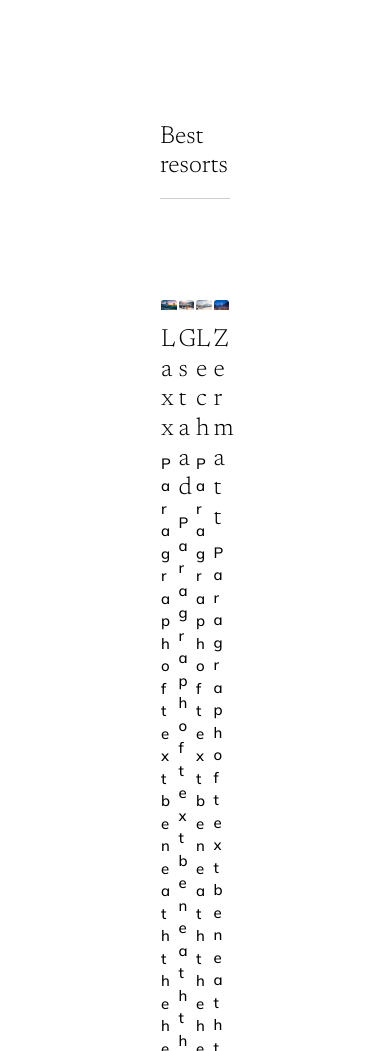
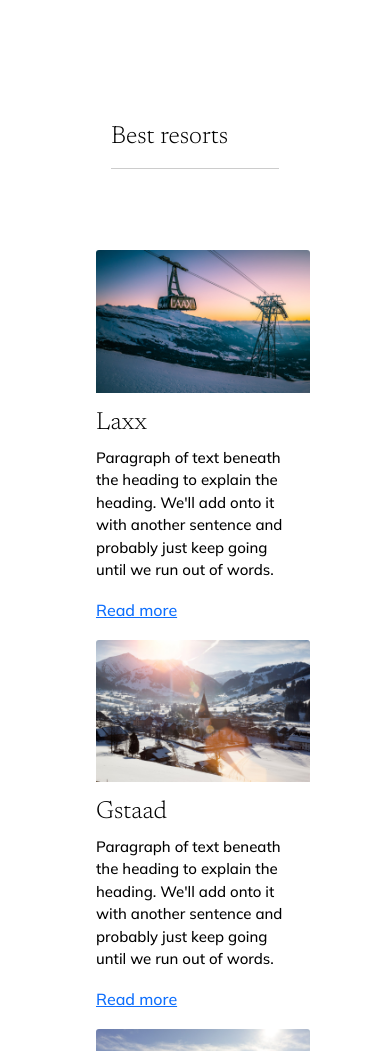
Before and after one commit to xChAmeLIoNz/Website_bootstrap, a website built with webpack: page index.html in a window 390 px wide. Shown: the part 949-2000 px from the top of the page. Built offline with nearby package versions, Linux system fonts and the light colour scheme; files whose address does not match are found by name.

Commit message:
In corso: implementazione cards responsive

```diff
--- a/index.html
+++ b/index.html
@@ -57,11 +57,11 @@
                 </div>
             </div>
           </div>
-          <div class="contenitore-card">
-              <div class="resorts"><h2>Best resorts</h2><hr></div>
-              <div class="contenitore">
-
-                  <div class="card" style="width: 24rem;">
+            <div class="contenitore-card">
+              <div class="resorts mx-4"><h2>Best resorts</h2><hr></div>
+       <!--       <div class="contenitore">            -->
+                <div class="row">
+                  <div class="card mx-2" style="width: 18rem;">
                     <img src="./dist/images/cards/laax.jpg" class="card-img-top" alt="laxx">
                     <div class="card-body">
                       <h2 class="card-title">Laxx</h2>
@@ -69,7 +69,7 @@
                       <a href="#">Read more</a>
                     </div>
                   </div>
-                  <div class="card" style="width: 24rem;">
+                  <div class="card mx-2" style="width: 18rem;">
                     <img src="./dist/images/cards/gstaad.jpg" class="card-img-top" alt="gstaad">
                     <div class="card-body">
                       <h2 class="card-title">Gstaad</h2>
@@ -77,7 +77,7 @@
                       <a href="#">Read more</a>
                     </div>
                   </div>
-                  <div class="card" style="width: 24rem;">
+                  <div class="card mx-2" style="width: 18rem;">
                     <img src="./dist/images/cards/lech.jpg" class="card-img-top" alt="lech">
                     <div class="card-body">
                       <h2 class="card-title">Lech</h2>
@@ -85,7 +85,7 @@
                       <a href="#">Read more</a>
                     </div>
                   </div>
-                  <div class="card" style="width: 24rem;">
+                  <div class="card mx-2" style="width: 18rem;">
                     <img src="./dist/images/cards/zermatt.jpg" class="card-img-top" alt="zermatt">
                     <div class="card-body">
                       <h2 class="card-title">Zermatt</h2>
@@ -94,6 +94,7 @@
                     </div>
                   </div>
               </div>
+          <!--    </div>  -->
           </div>
 
           <footer class="footer">
--- a/src/scss/main.scss
+++ b/src/scss/main.scss
@@ -21,13 +21,14 @@
 //---------------------------------------------
 
 
-
+*{
+    margin: 0;
+    padding: 0;
+    box-sizing: border-box;
+}
 
 
 body {
-    margin: 0;
-    padding: 0;
-    box-sizing: border-box;
     overflow-x: hidden;
 
 }
@@ -86,12 +87,21 @@ div.container{
     padding-bottom: 200px;
     text-align: center;
     color: #fff;
+    text-shadow: 3px 3px 5px #000000;
+
+    h1{
+        text-shadow: 4px 4px 4px #000000;
+    }
+
+    h6{
+        text-shadow: 4px 4px 4px #000000;
+    }
 }
 
 .bottone{
     padding-top: 25px;
 }
-
+/*
 .contenitore{
     display: flex;
     justify-content: space-between;
@@ -99,20 +109,14 @@ div.container{
 
 
 }
+*/
 
-.resorts{
-    padding-top: 120px;
-    //padding-bottom: 20px;
-}
 
-.card-text{
-    font-size: 15px;
 
-}
 
 .contenitore-card{
-    margin-left: 160px;
-    margin-right: 160px;
+    margin-left: 87px;
+    margin-right: 87px;
 }
 
 hr{
@@ -121,7 +125,40 @@ hr{
 
 .card{
     border-color: transparent;
+    width: 20%;
+    transition: 0.3s;
+
 }
+
+.row{
+    display: flex;
+    justify-content: space-around;
+}
+
+.resorts{
+    padding-top: 120px;
+    margin-bottom: 80px;
+    padding-left: -10px;
+}
+
+.card-body{
+    padding-left: 0px;
+    display: block;
+
+}
+
+.card-text{
+    font-size: 15px;
+
+}
+
+
+/*
+.card:hover {
+    transform: scale(1.05);
+    box-shadow: 0 0 40px -10px rgba(0, 0, 0, 0.25);
+}
+*/
 
 .footer{
     background-color: #3a3a3a;
@@ -144,6 +181,12 @@ hr{
         }
 }
 
-div.card-body{
-    padding-left: 0px;
+
+
+
+//media queries
+@media screen and (max-width: 1000px){
+    .card{
+        width: 40%;
+    }
 }
```
Also changed, not shown: 1 other file.
